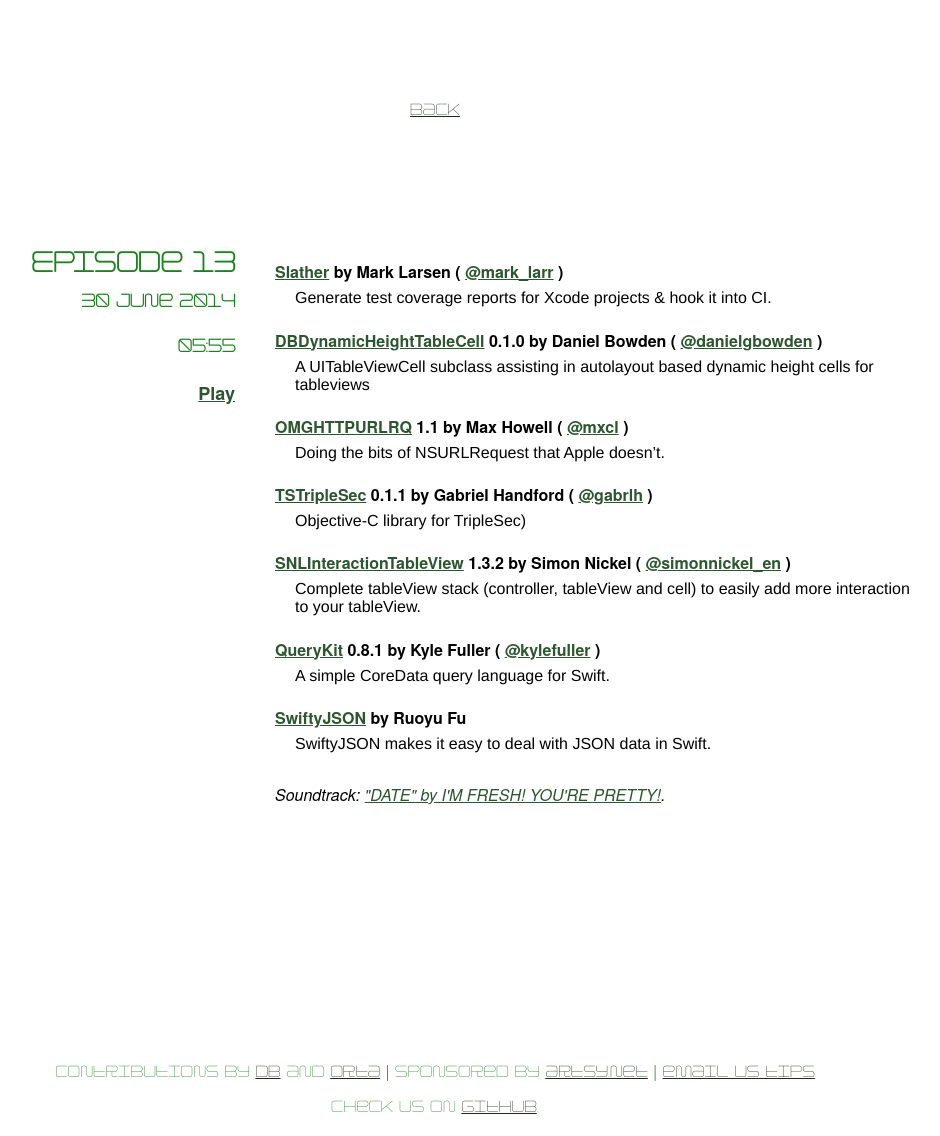
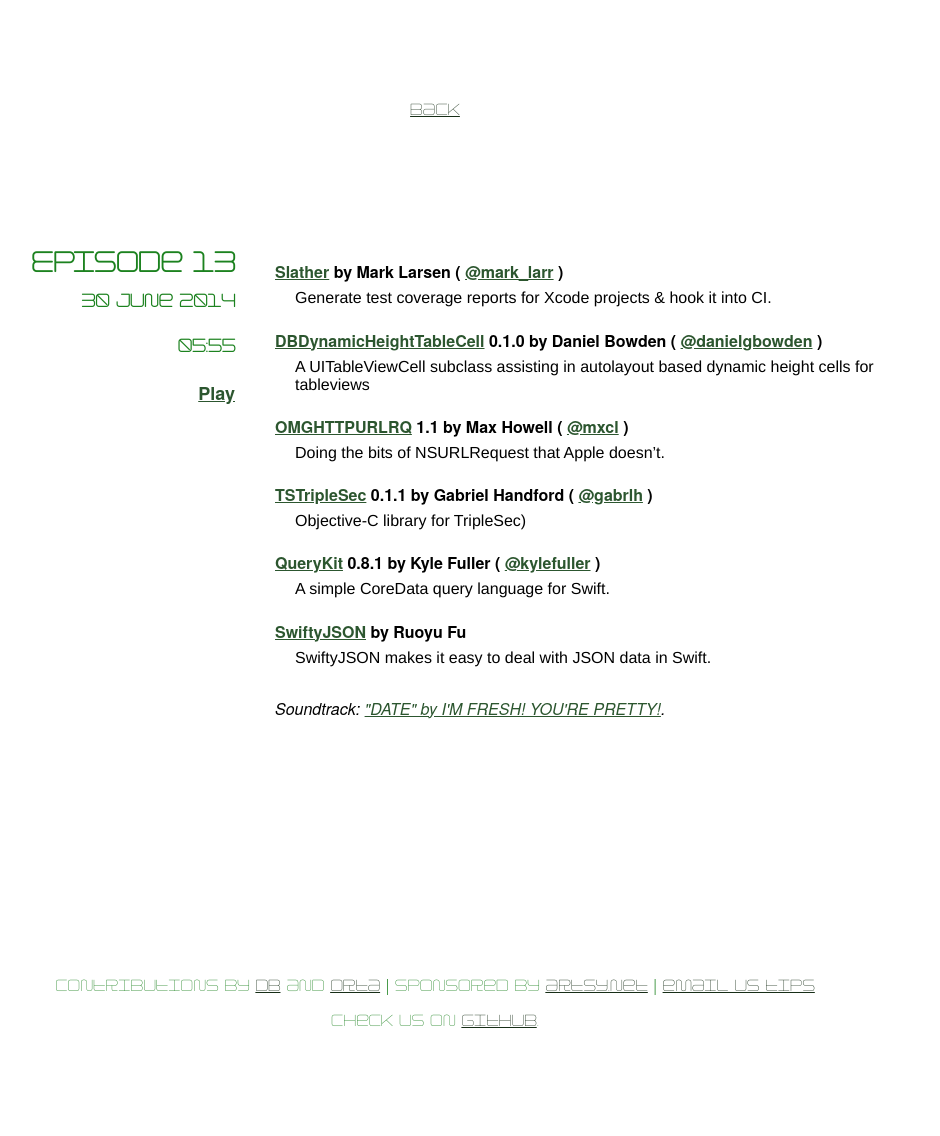
Before and after one commit to pod5/pod5.github.io, a Jekyll site: the page built from _posts/2014-06-30-episode13.html, in a window 1280 px wide. Shown: the whole page, without its empty margins (205-1145 px from the left). Built offline with Jekyll 4.4.1, drawn with Linux system fonts in a browser that asks for light colours; after the commit the page ends 1050 px from its top, so only the background shows below that; some of the changed lines change nothing that is shown.

Commit message:
remove sltableview

```diff
--- a/_posts/2014-06-30-episode13.html
+++ b/_posts/2014-06-30-episode13.html
@@ -20,8 +20,6 @@
 
 {% include note.html   project='TSTripleSec' version='0.1.1' author='Gabriel Handford' twitter='gabrlh' description='Objective-C library for TripleSec)' homepage='https://github.com/gabriel/TSTripleSec' source='https://github.com/gabriel/TSTripleSec' %}
 
-{% include note.html   project='SNLInteractionTableView' version='1.3.2' author='Simon Nickel' twitter='simonnickel_en' description='Complete tableView stack (controller, tableView and cell) to easily add more interaction to your tableView.' homepage='https://github.com/simonnickel/SNLInteractionTableView' source='https://github.com/simonnickel/SNLInteractionTableView' %}
-
 {% include note.html   project='QueryKit' version='0.8.1' author='Kyle Fuller' twitter='kylefuller' description='A simple CoreData query language for Swift.' homepage='https://github.com/kylef/QueryKit' source='https://github.com/kylef/QueryKit' %}
 
 {% include note_not_pod.html project="SwiftyJSON" subtitle="" author="Ruoyu Fu" description="SwiftyJSON makes it easy to deal with JSON data in Swift." source='' homepage="https://github.com/lingoer/SwiftyJSON" %}
```
